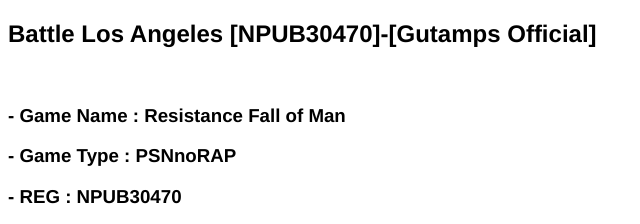
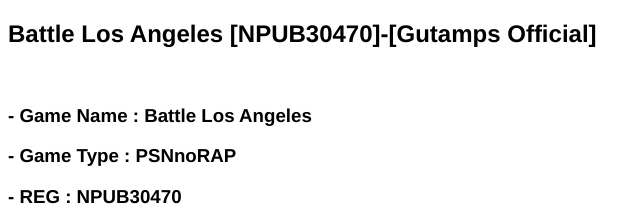
Before and after one commit to gutampsid/blagodc.github.io, a plain HTML site: page index.html in a window 1280 px wide. Shown: the top 224 px of the page, 0-640 px from the left. Drawn offline with Linux system fonts and the light colour scheme.

Commit message:
Update index.html

```diff
--- a/index.html
+++ b/index.html
@@ -22,7 +22,7 @@
 <body>
 <h2>Battle Los Angeles [NPUB30470]-[Gutamps Official]</h2>
 <br>
-<h3>- Game Name : Resistance Fall of Man</h2>
+<h3>- Game Name : Battle Los Angeles</h2>
 <h3>- Game Type : PSNnoRAP</h2>
 <h3>- REG : NPUB30470</h2>
 <h3>- Genre : Action, Sci-Fi</h2>
```
